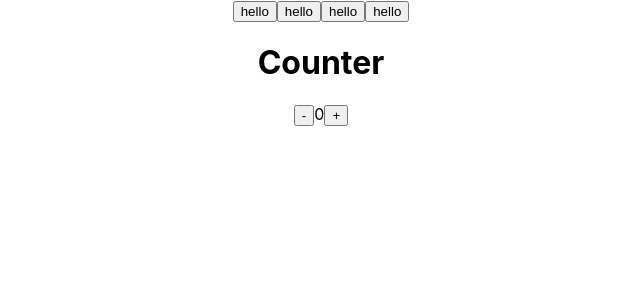
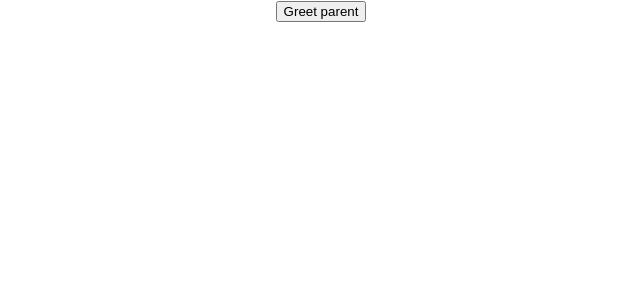
Before and after one commit to incrypt0/LearnReact, a React (Create React App) app in the folder helloworld/: page / in a window 1280 px wide. Shown: the top 300 px of the page, without its empty margins (319-959 px from the left). Built offline with nearby package versions, Linux system fonts and the light colour scheme.

Commit message:
hey there added

```diff
--- a/helloworld/src/App.js
+++ b/helloworld/src/App.js
@@ -1,16 +1,14 @@
-import React from 'react';
-import './App.css';
+import React from "react";
+import "./App.css";
 
-import EventBind from './components/EventBind';
-import Counter from './components/Counter';
-
-
+import ParentComponent from "./components/ParentComponent";
 
 function App() {
   return (
     <div className="App">
-    <EventBind></EventBind>
-    <Counter></Counter>
+      {/* <EventBind></EventBind>
+    <Counter></Counter> */}
+      <ParentComponent />
     </div>
   );
 }
--- a/helloworld/src/components/ChildComponent.js
+++ b/helloworld/src/components/ChildComponent.js
@@ -1,9 +1,9 @@
 import React from 'react'
 
-function ChildComponent() {
+function ChildComponent(props) {
     return (
         <div>
-
+            <button onClick={()=>props.greetHandler('child')}>Greet parent</button>
         </div>
     )
 }
--- a/helloworld/src/components/ParentComponent.js
+++ b/helloworld/src/components/ParentComponent.js
@@ -1,4 +1,5 @@
 import React, { Component } from 'react'
+import ChildComponent from './ChildComponent'
 
 export class ParentComponent extends Component {
     constructor(props) {
@@ -9,12 +10,13 @@ export class ParentComponent extends Component {
         }
         this.greetParent =this.greetParent.bind(this)
     }
-    greetParent(){
-        alert(`Hello ${this.state.parentName}`)
+    greetParent(name){
+        alert(`Hello ${this.state.parentName} its me ${name}`)
     }
     render() {
         return (
             <div>
+                <ChildComponent greetHandler={this.greetParent} />
 
             </div>
         )
```
